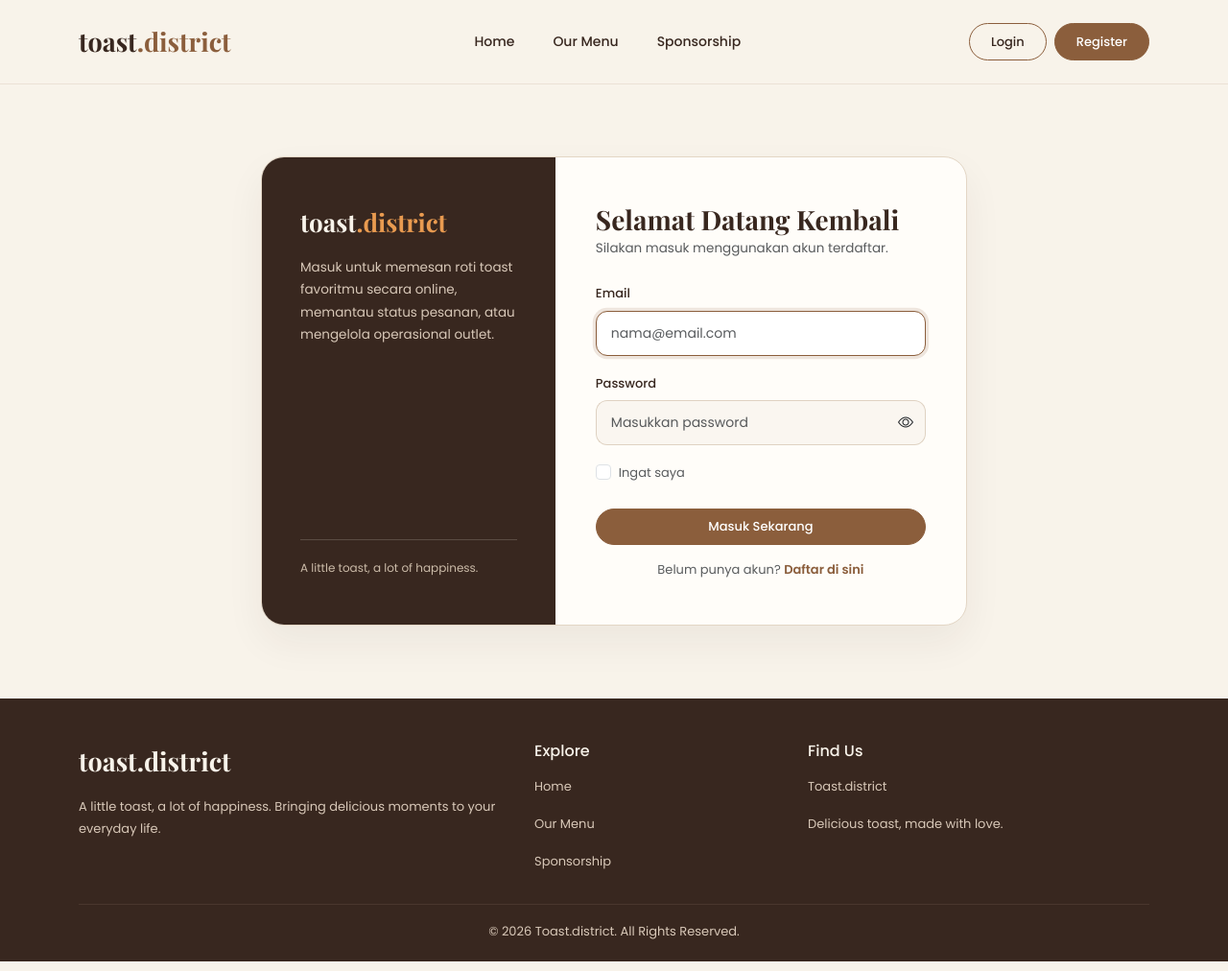
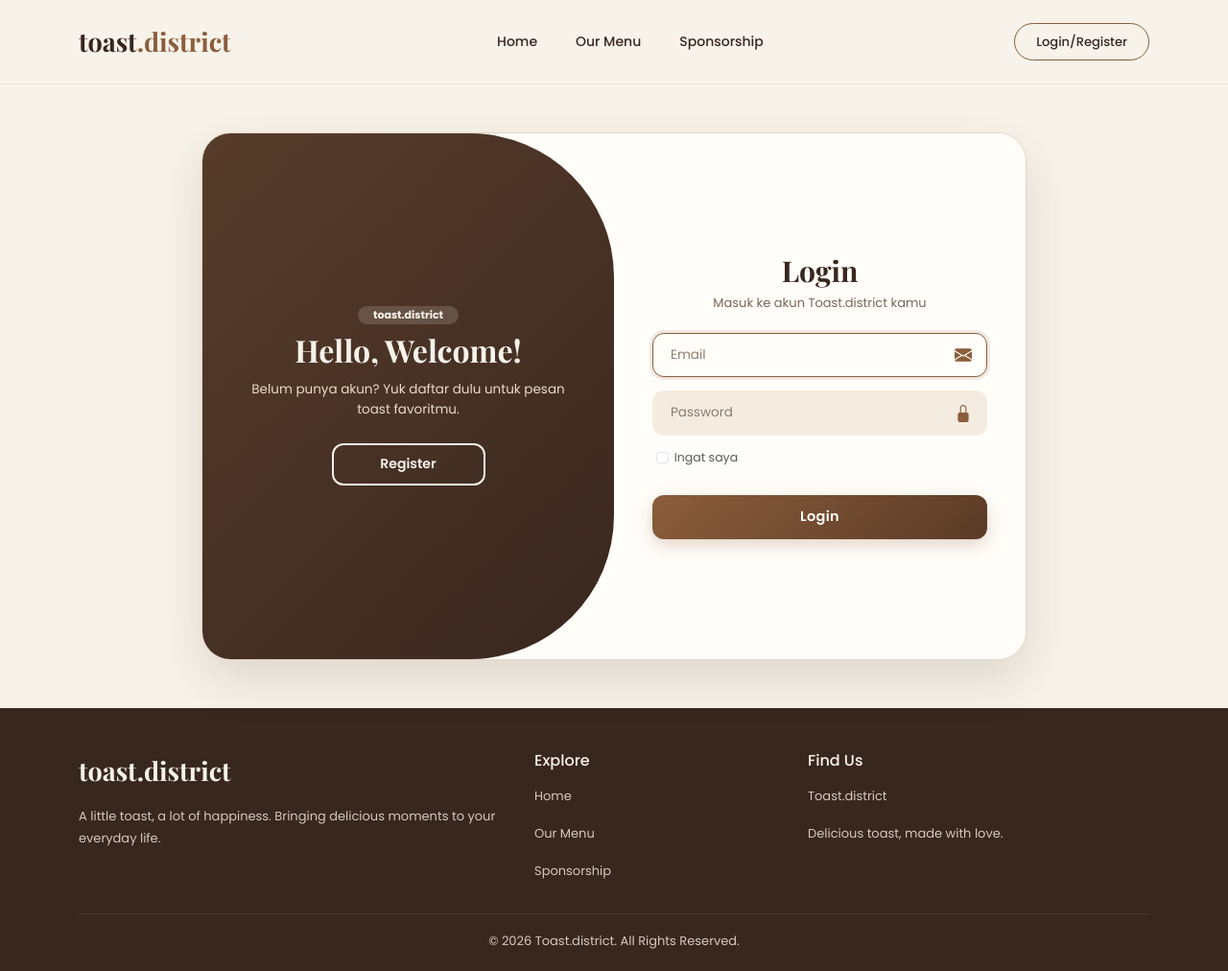
Before and after one commit to Ariel-F-S/Toast_District_PWL, a Laravel app: page /login in a window 1280 px wide. Shown: the whole page at 96% size. Run offline with Laravel 12, Linux system fonts and the light colour scheme; parts of the project's set-up code (start-up, migrations or seed data) failed here and were passed over.

Commit message:
animasi login

```diff
--- a/app/Providers/FortifyServiceProvider.php
+++ b/app/Providers/FortifyServiceProvider.php
@@ -49,11 +49,11 @@ class FortifyServiceProvider extends ServiceProvider
         Fortify::createUsersUsing(CreateNewUser::class);
 
         Fortify::loginView(function () {
-            return view('auth.login');
+            return view('auth.auth-slider', ['isRegister' => false]);
         });
 
         Fortify::registerView(function () {
-            return view('auth.register');
+            return view('auth.auth-slider', ['isRegister' => true]);
         });
 
         RateLimiter::for('login', function (Request $request) {
--- /dev/null
+++ b/resources/views/auth/auth-slider.blade.php
@@ -0,0 +1,414 @@
+@extends('layouts.master')
+
+@section('title', 'Masuk & Daftar | Toast.district')
+
+@push('styles')
+<style>
+    .auth-wrapper {
+        min-height: calc(100vh - 150px);
+        display: flex;
+        align-items: center;
+        justify-content: center;
+        padding: 40px 15px;
+    }
+
+    .auth-card {
+        position: relative;
+        width: 860px;
+        max-width: 100%;
+        min-height: 550px;
+        background: #FFFDF9;
+        border-radius: 30px;
+        box-shadow: 0 20px 50px rgba(56, 39, 31, 0.14);
+        border: 1px solid #E3D6C5;
+        overflow: hidden;
+    }
+
+    /* FORM BOX (LOGIN & REGISTER) */
+    .form-box {
+        position: absolute;
+        right: 0;
+        width: 50%;
+        height: 100%;
+        background: #FFFDF9;
+        display: flex;
+        align-items: center;
+        justify-content: center;
+        color: var(--dark-brown);
+        padding: 40px;
+        z-index: 1;
+        transition: 0.6s ease-in-out 1.1s, visibility 0s 1s;
+    }
+
+    .auth-card.active .form-box {
+        right: 50%;
+    }
+
+    .form-box.register {
+        visibility: hidden;
+    }
+
+    .auth-card.active .form-box.register {
+        visibility: visible;
+    }
+
+    .auth-card.active .form-box.login {
+        visibility: hidden;
+    }
+
+    .form-box form {
+        width: 100%;
+    }
+
+    .form-box h2 {
+        font-size: 30px;
+        font-weight: 700;
+        margin-bottom: 6px;
+        color: var(--dark-brown);
+        text-align: center;
+    }
+
+    .form-subtitle {
+        font-size: 13px;
+        color: #7A6658;
+        text-align: center;
+        margin-bottom: 22px;
+    }
+
+    /* INPUT DENGAN IKON DI KANAN (SEPERTI VIDEO) */
+    .input-box {
+        position: relative;
+        margin: 14px 0;
+    }
+
+    .input-box input {
+        width: 100%;
+        padding: 12px 44px 12px 18px;
+        background: #F4ECE1;
+        border-radius: 12px;
+        border: 1.5px solid transparent;
+        outline: none;
+        font-size: 13.5px;
+        color: var(--dark-brown);
+        font-weight: 500;
+        transition: 0.25s;
+    }
+
+    .input-box input::placeholder {
+        color: #8F7B6C;
+        font-weight: 400;
+    }
+
+    .input-box input:focus {
+        background: #FFFDF9;
+        border-color: var(--brown);
+        box-shadow: 0 0 0 3px rgba(139, 94, 60, 0.12);
+    }
+
+    .input-box i {
+        position: absolute;
+        right: 16px;
+        top: 50%;
+        transform: translateY(-50%);
+        font-size: 18px;
+        color: var(--brown);
+    }
+
+    .btn-auth-submit {
+        width: 100%;
+        height: 46px;
+        background: linear-gradient(135deg, #8B5E3C 0%, #5A3A26 100%);
+        border-radius: 12px;
+        box-shadow: 0 6px 16px rgba(139, 94, 60, 0.25);
+        border: none;
+        cursor: pointer;
+        font-size: 14.5px;
+        color: #FFFDF9;
+        font-weight: 600;
+        letter-spacing: 0.3px;
+        transition: 0.3s;
+        margin-top: 6px;
+    }
+
+    .btn-auth-submit:hover {
+        background: linear-gradient(135deg, #6E472B 0%, #38271F 100%);
+        transform: translateY(-1px);
+    }
+
+    /* PANEL MELENGKUNG YANG MELEBAR PENUH SAAT TRANSISI (CURVED TOGGLE BOX) */
+    .toggle-box {
+        position: absolute;
+        width: 100%;
+        height: 100%;
+        pointer-events: none;
+    }
+
+    .toggle-box::before {
+        content: '';
+        position: absolute;
+        left: -250%;
+        width: 300%;
+        height: 100%;
+        background: linear-gradient(135deg, #9C6B44 0%, #38271F 100%);
+        border-radius: 150px;
+        z-index: 2;
+        transition: 1.6s ease-in-out;
+    }
+
+    .auth-card.active .toggle-box::before {
+        left: 50%;
+    }
+
+    .toggle-panel {
+        position: absolute;
+        width: 50%;
+        height: 100%;
+        color: var(--cream);
+        display: flex;
+        flex-direction: column;
+        justify-content: center;
+        align-items: center;
+        text-align: center;
+        padding: 0 36px;
+        z-index: 3;
+        pointer-events: auto;
+        transition: 0.6s ease-in-out;
+    }
+
+    .toggle-panel.toggle-left {
+        left: 0;
+        transition-delay: 1.1s;
+    }
+
+    .auth-card.active .toggle-panel.toggle-left {
+        left: -50%;
+        transition-delay: 0.5s;
+    }
+
+    .toggle-panel.toggle-right {
+        right: -50%;
+        transition-delay: 0.5s;
+    }
+
+    .auth-card.active .toggle-panel.toggle-right {
+        right: 0;
+        transition-delay: 1.1s;
+    }
+
+    .toggle-panel h2 {
+        font-size: 32px;
+        font-weight: 700;
+        color: var(--cream);
+        margin-bottom: 10px;
+    }
+
+    .toggle-panel p {
+        font-size: 13.5px;
+        color: #EADBC8;
+        margin-bottom: 24px;
+        line-height: 1.6;
+    }
+
+    .btn-toggle-outline {
+        width: 160px;
+        height: 44px;
+        background: transparent;
+        border: 2px solid var(--cream);
+        border-radius: 12px;
+        color: var(--cream);
+        font-size: 14px;
+        font-weight: 600;
+        cursor: pointer;
+        transition: 0.3s;
+    }
+
+    .btn-toggle-outline:hover {
+        background: var(--cream);
+        color: var(--dark-brown);
+    }
+
+    /* RESPONSIVE MOBILE */
+    @media screen and (max-width: 768px) {
+        .auth-card {
+            min-height: 680px;
+        }
+        .form-box {
+            bottom: 0;
+            width: 100%;
+            height: 72%;
+            padding: 28px 24px;
+        }
+        .auth-card.active .form-box {
+            right: 0;
+            bottom: 28%;
+        }
+        .toggle-box::before {
+            left: 0;
+            top: -270%;
+            width: 100%;
+            height: 300%;
+            border-radius: 20vw;
+        }
+        .auth-card.active .toggle-box::before {
+            left: 0;
+            top: 72%;
+        }
+        .auth-card.active .toggle-panel.toggle-left {
+            left: 0;
+            top: -28%;
+        }
+        .toggle-panel {
+            width: 100%;
+            height: 28%;
+            padding: 0 20px;
+        }
+        .toggle-panel.toggle-left {
+            top: 0;
+        }
+        .toggle-panel.toggle-right {
+            right: 0;
+            bottom: -28%;
+        }
+        .auth-card.active .toggle-panel.toggle-right {
+            bottom: 0;
+        }
+        .toggle-panel h2 {
+            font-size: 24px;
+            margin-bottom: 4px;
+        }
+        .toggle-panel p {
+            margin-bottom: 12px;
+            font-size: 12.5px;
+        }
+    }
+</style>
+@endpush
+
+@section('content')
+@php
+    $startRegister = ($isRegister ?? false) || old('nama') !== null || old('no_hp') !== null;
+@endphp
+
+<div class="auth-wrapper">
+    <div class="auth-card {{ $startRegister ? 'active' : '' }}" id="authCard">
+
+        <!-- FORM LOGIN (Sisi Kanan saat Default) -->
+        <div class="form-box login">
+            <form action="{{ url('/login') }}" method="POST">
+                @csrf
+                <h2>Login</h2>
+                <p class="form-subtitle">Masuk ke akun Toast.district kamu</p>
+
+                @if ($errors->any() && !$startRegister)
+                    <div class="alert alert-danger py-2 px-3 rounded-3 mb-2" style="font-size: 12px;">
+                        {{ $errors->first() }}
+                    </div>
+                @endif
+
+                <div class="input-box">
+                    <input type="email" name="email" value="{{ !$startRegister ? old('email') : '' }}" placeholder="Email" required autofocus>
+                    <i class="bi bi-envelope-fill"></i>
+                </div>
+
+                <div class="input-box">
+                    <input type="password" name="password" placeholder="Password" required>
+                    <i class="bi bi-lock-fill"></i>
+                </div>
+
+                <div class="d-flex justify-content-between align-items-center mb-3 px-1" style="font-size: 12.5px;">
+                    <div class="form-check">
+                        <input class="form-check-input" type="checkbox" name="remember" id="remember">
+                        <label class="form-check-label text-muted" for="remember">Ingat saya</label>
+                    </div>
+                </div>
+
+                <button type="submit" class="btn-auth-submit">Login</button>
+            </form>
+        </div>
+
+        <!-- FORM REGISTER (Sisi Kiri saat Active) -->
+        <div class="form-box register">
+            <form action="{{ url('/register') }}" method="POST">
+                @csrf
+                <h2>Registration</h2>
+                <p class="form-subtitle">Daftar akun pelanggan Toast.district</p>
+
+                @if ($errors->any() && $startRegister)
+                    <div class="alert alert-danger py-2 px-3 rounded-3 mb-2" style="font-size: 12px;">
+                        {{ $errors->first() }}
+                    </div>
+                @endif
+
+                <div class="input-box my-2">
+                    <input type="text" name="nama" value="{{ old('nama') }}" placeholder="Nama Lengkap" required>
+                    <i class="bi bi-person-fill"></i>
+                </div>
+
+                <div class="input-box my-2">
+                    <input type="email" name="email" value="{{ $startRegister ? old('email') : '' }}" placeholder="Email" required>
+                    <i class="bi bi-envelope-fill"></i>
+                </div>
+
+                <div class="input-box my-2">
+                    <input type="text" name="no_hp" value="{{ old('no_hp') }}" placeholder="Nomor WhatsApp (08...)" required>
+                    <i class="bi bi-whatsapp"></i>
+                </div>
+
+                <div class="input-box my-2">
+                    <input type="password" name="password" placeholder="Password" required>
+                    <i class="bi bi-lock-fill"></i>
+                </div>
+
+                <div class="input-box my-2">
+                    <input type="password" name="password_confirmation" placeholder="Konfirmasi Password" required>
+                    <i class="bi bi-shield-lock-fill"></i>
+                </div>
+
+                <button type="submit" class="btn-auth-submit">Register</button>
+            </form>
+        </div>
+
+        <!-- PANEL SLIDER MELENGKUNG (CURVED OVERLAY) -->
+        <div class="toggle-box">
+            <!-- Muncul saat mode Login (di sisi Kiri) -->
+            <div class="toggle-panel toggle-left">
+                <span class="badge rounded-pill mb-2 px-3 py-1" style="background-color: rgba(248, 243, 234, 0.16); color: var(--cream); font-size: 11px;">
+                    toast.district
+                </span>
+                <h2>Hello, Welcome!</h2>
+                <p>Belum punya akun? Yuk daftar dulu untuk pesan toast favoritmu.</p>
+                <button type="button" class="btn-toggle-outline" id="registerToggleBtn">Register</button>
+            </div>
+
+            <!-- Muncul saat mode Register (di sisi Kanan) -->
+            <div class="toggle-panel toggle-right">
+                <span class="badge rounded-pill mb-2 px-3 py-1" style="background-color: rgba(248, 243, 234, 0.16); color: var(--cream); font-size: 11px;">
+                    toast.district
+                </span>
+                <h2>Welcome Back!</h2>
+                <p>Sudah punya akun? Langsung masuk untuk lanjut memesan.</p>
+                <button type="button" class="btn-toggle-outline" id="loginToggleBtn">Login</button>
+            </div>
+        </div>
+
+    </div>
+</div>
+@endsection
+
+@push('scripts')
+<script>
+    const authCard = document.getElementById('authCard');
+    const registerToggleBtn = document.getElementById('registerToggleBtn');
+    const loginToggleBtn = document.getElementById('loginToggleBtn');
+
+    registerToggleBtn?.addEventListener('click', () => {
+        authCard.classList.add('active');
+        window.history.replaceState({}, '', '{{ url("/register") }}');
+    });
+
+    loginToggleBtn?.addEventListener('click', () => {
+        authCard.classList.remove('active');
+        window.history.replaceState({}, '', '{{ url("/login") }}');
+    });
+</script>
+@endpush
--- a/resources/views/layouts/navbar.blade.php
+++ b/resources/views/layouts/navbar.blade.php
@@ -74,12 +74,9 @@
             <div class="d-flex align-items-center gap-2 mt-3 mt-lg-0">
                 @guest
                     <a href="{{ url('/login') }}" class="btn btn-toast-outline">
-                        Login
+                        Login/Register
                     </a>
-                    <a href="{{ url('/register') }}" class="btn btn-toast">
-                        Register
-                    </a>
-                @endguest
+               @endguest
 
                 @auth
                     <div class="dropdown">
--- a/routes/web.php
+++ b/routes/web.php
@@ -1,8 +1,9 @@
 <?php
 
 use Illuminate\Support\Facades\Route;
+use Illuminate\Support\Facades\DB;
 use App\Models\Menu;
-use App\Http\Controllers\AuthController;
+use App\Models\User;
 use App\Http\Controllers\UserController;
 
 Route::get('/', function () {
@@ -19,15 +20,6 @@ Route::get('/sponsorship', function () {
     return view('sponsorship');
 });
 
-Route::middleware('guest')->group(function () {
-    Route::get('/login', [AuthController::class, 'showLogin'])->name('login');
-    Route::post('/login', [AuthController::class, 'login']);
-    Route::get('/register', [AuthController::class, 'showRegister'])->name('register');
-    Route::post('/register', [AuthController::class, 'register']);
-});
-
-Route::post('/logout', [AuthController::class, 'logout'])->middleware('auth')->name('logout');
-
 Route::middleware(['auth', 'role:owner'])->prefix('owner')->group(function () {
     Route::get('/users', [UserController::class, 'index'])->name('owner.users.index');
     Route::post('/users', [UserController::class, 'store'])->name('owner.users.store');
@@ -36,5 +28,21 @@ Route::middleware(['auth', 'role:owner'])->prefix('owner')->group(function () {
 });
 
 Route::get('/dashboard', function () {
-    return view('owner.dashboard');
+    $totalPendapatan = DB::table('orders')->where('status_pembayaran', 'lunas')->sum('total_harga');
+    $pendapatanTunai = DB::table('orders')->where('status_pembayaran', 'lunas')->where('jenis_pembayaran', 'tunai')->sum('total_harga');
+    $pendapatanQris = DB::table('orders')->where('status_pembayaran', 'lunas')->whereIn('jenis_pembayaran', ['qris_dp', 'qris_lunas'])->sum('total_harga');
+    $totalPesanan = DB::table('orders')->count();
+    $totalUser = User::count();
+    $totalMenu = DB::table('menus')->count();
+    $recentOrders = DB::table('orders')->latest()->limit(5)->get();
+
+    return view('owner.dashboard', compact(
+        'totalPendapatan',
+        'pendapatanTunai',
+        'pendapatanQris',
+        'totalPesanan',
+        'totalUser',
+        'totalMenu',
+        'recentOrders'
+    ));
 })->middleware(['auth', 'role:owner'])->name('dashboard');
```
